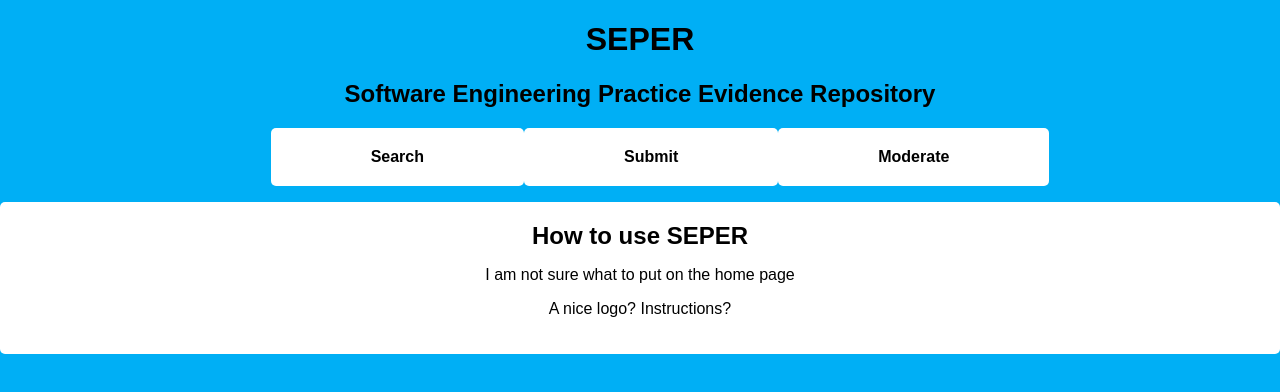
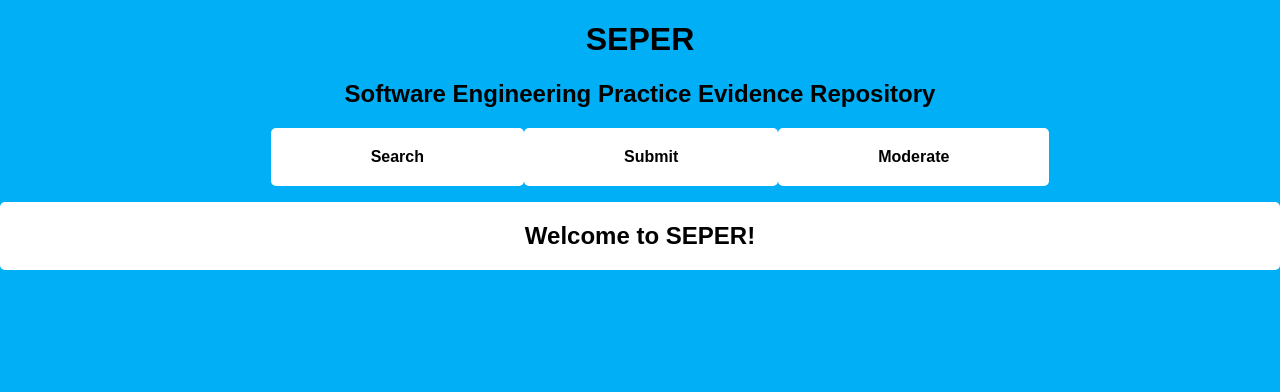
Before and after one commit to S8enson/SEPER, a React (Create React App) app in the folder client/: page / in a window 1280 px wide. Shown: the top 392 px of the page. Built offline with nearby package versions, Linux system fonts and the light colour scheme.

Commit message:
minor bugfixes

```diff
--- a/client/src/pages/Home.js
+++ b/client/src/pages/Home.js
@@ -3,9 +3,7 @@
 const Home = () =>  {
     return (
       <div>
-        <h2> How to use SEPER</h2>
-        <p>I am not sure what to put on the home page</p>
-        <p>A nice logo? Instructions?</p>
+        <h2> Welcome to SEPER!</h2>
       </div>
     );
   }
```
